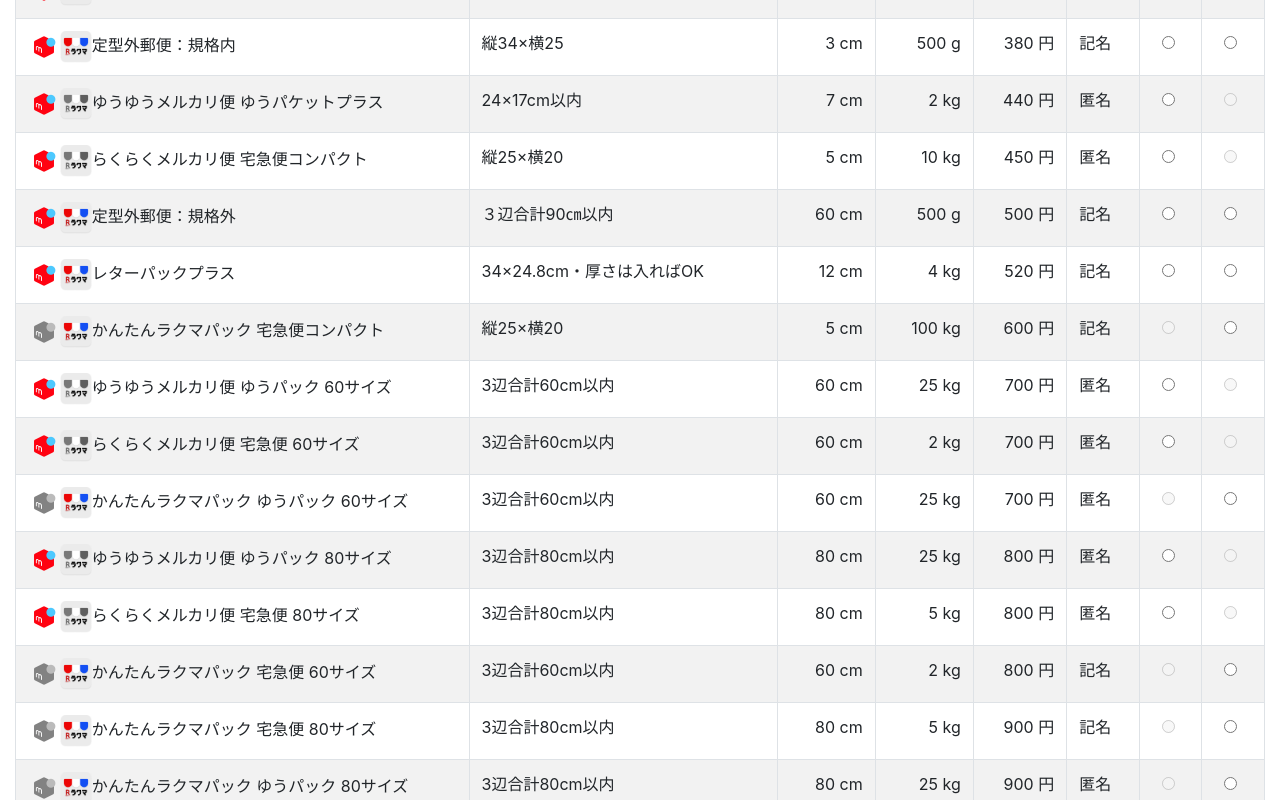
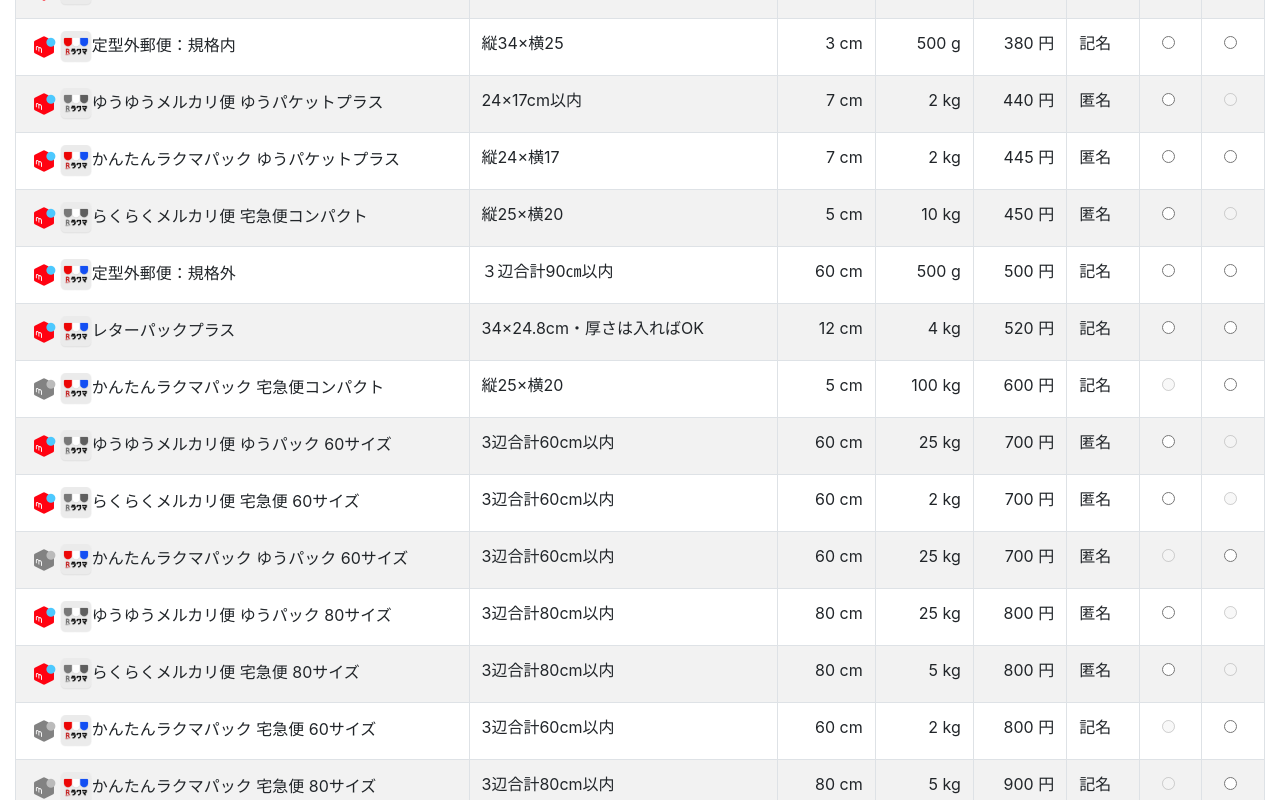
Before and after one commit to yuto-moriizumi/MercariRakumaComparison, a React (Create React App) app: page / in a window 1280 px wide. Shown: the part 1800-2600 px from the top of the page. Built offline with nearby package versions, Linux system fonts and the light colour scheme.

Commit message:
かんたんラクマパックのゆうパケットプラスを追加

```diff
--- a/src/shippings.ts
+++ b/src/shippings.ts
@@ -281,6 +281,16 @@
     isAvailable4Rakuma: false,
   },
   {
+    name: 'かんたんラクマパック ゆうパケットプラス',
+    size: '縦24×横17',
+    maxHeight: 7,
+    g: 2000,
+    cost: 380+65,
+    isAnonymous: true,
+    isAvailable4Mercari: true,
+    isAvailable4Rakuma: true,
+  },
+  {
     name: 'らくらくメルカリ便 宅急便コンパクト',
     size: '縦25×横20',
     maxHeight: 5,
```
